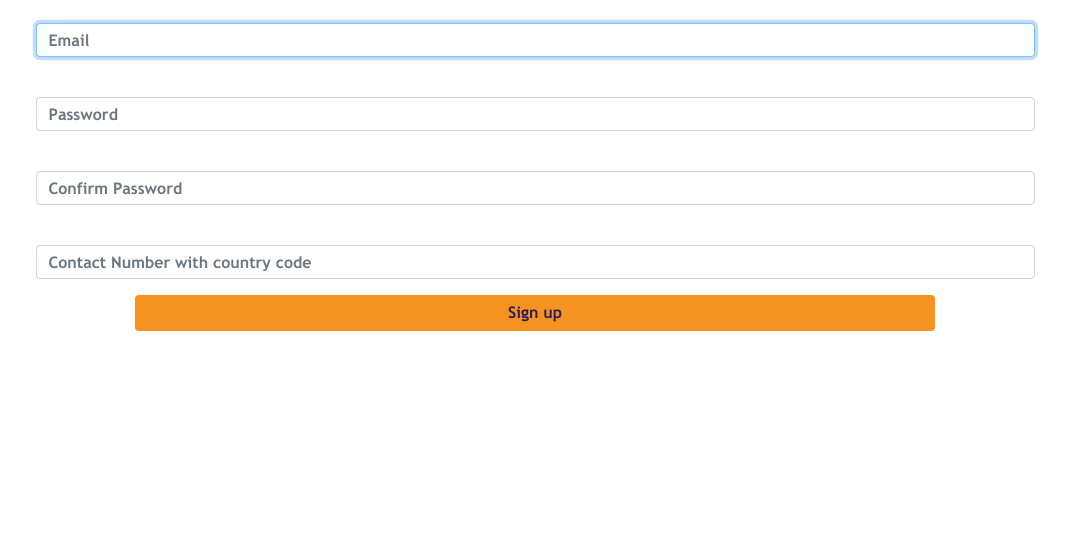
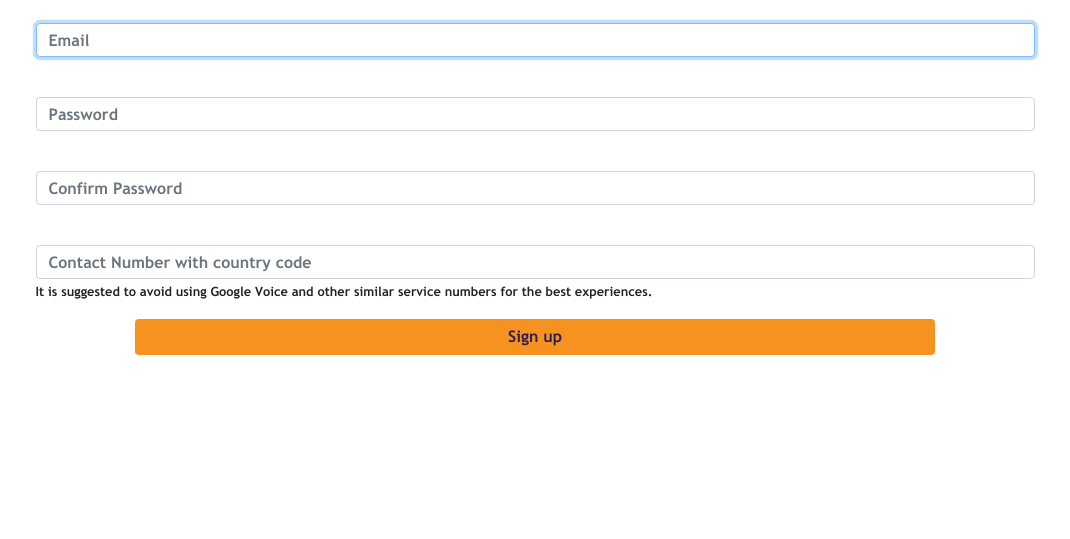
Before and after one commit to droverapp/drover, a Django app: page /users/signup/ in a window 1280 px wide. Shown: the part 65-604 px from the top of the page, without its empty margins (105-1175 px from the left). Run offline with Django 3.2, Linux system fonts and the light colour scheme; some libraries are stand-ins or nearby versions.

Commit message:
Refs #9: Adds suggestion text below contact_number to avoid using google voice number

```diff
--- a/users/templates/signup.html
+++ b/users/templates/signup.html
@@ -9,6 +9,12 @@
         <p>
           {{ field.placeholder }}<br>
           {{ field }}
+          {% if field.name == 'contact_number' %}
+            <small>
+              It is suggested to avoid using Google Voice and other similar service numbers
+              for the best experiences.
+            </small>
+          {% endif %}
           <!-- {% if field.help_text %}
             <small style="color: grey">{{ field.help_text }}</small>
           {% endif %} -->
```
